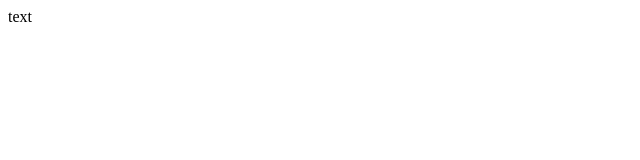
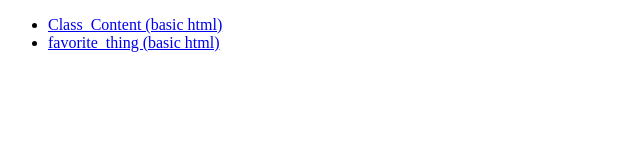
Before and after one commit to DarenLang/WebDesign_1, a plain HTML site: page index.html in a window 1280 px wide. Shown: the whole page, without its empty margins (0-640 px from the left). Drawn offline with Linux system fonts and the light colour scheme.

Commit message:
Added link

```diff
--- a/index.html
+++ b/index.html
@@ -2,6 +2,9 @@
 <!DOCTYPE html>
 <html>
     <body>
-        text
+        <ul>
+            <li> <a href="class_content">Class_Content (basic html)</a></li>
+            <li> <a href="favorite_thing">favorite_thing (basic html)</a></li>
+        </ul>
     </body>
 </html>
```
